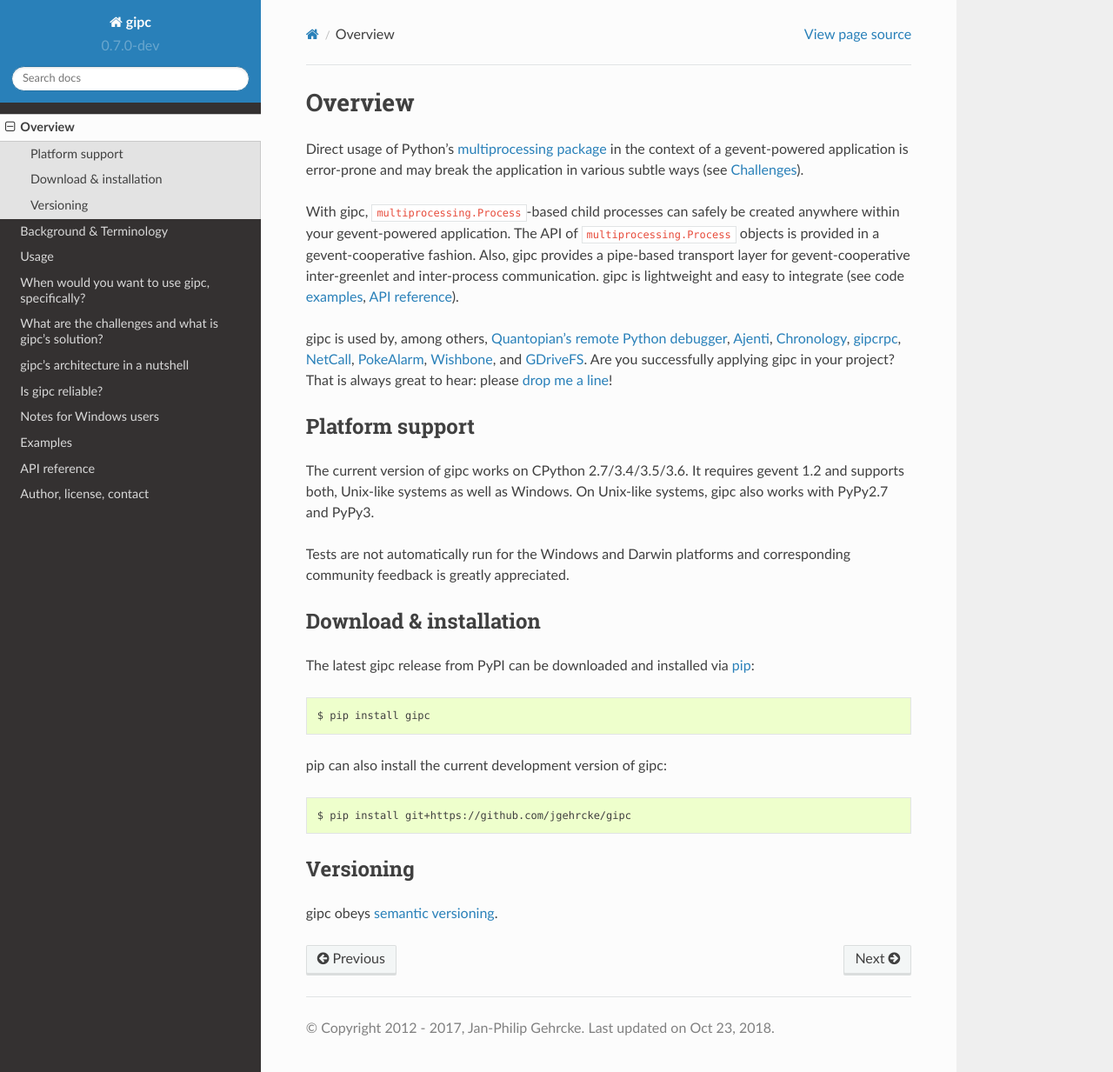
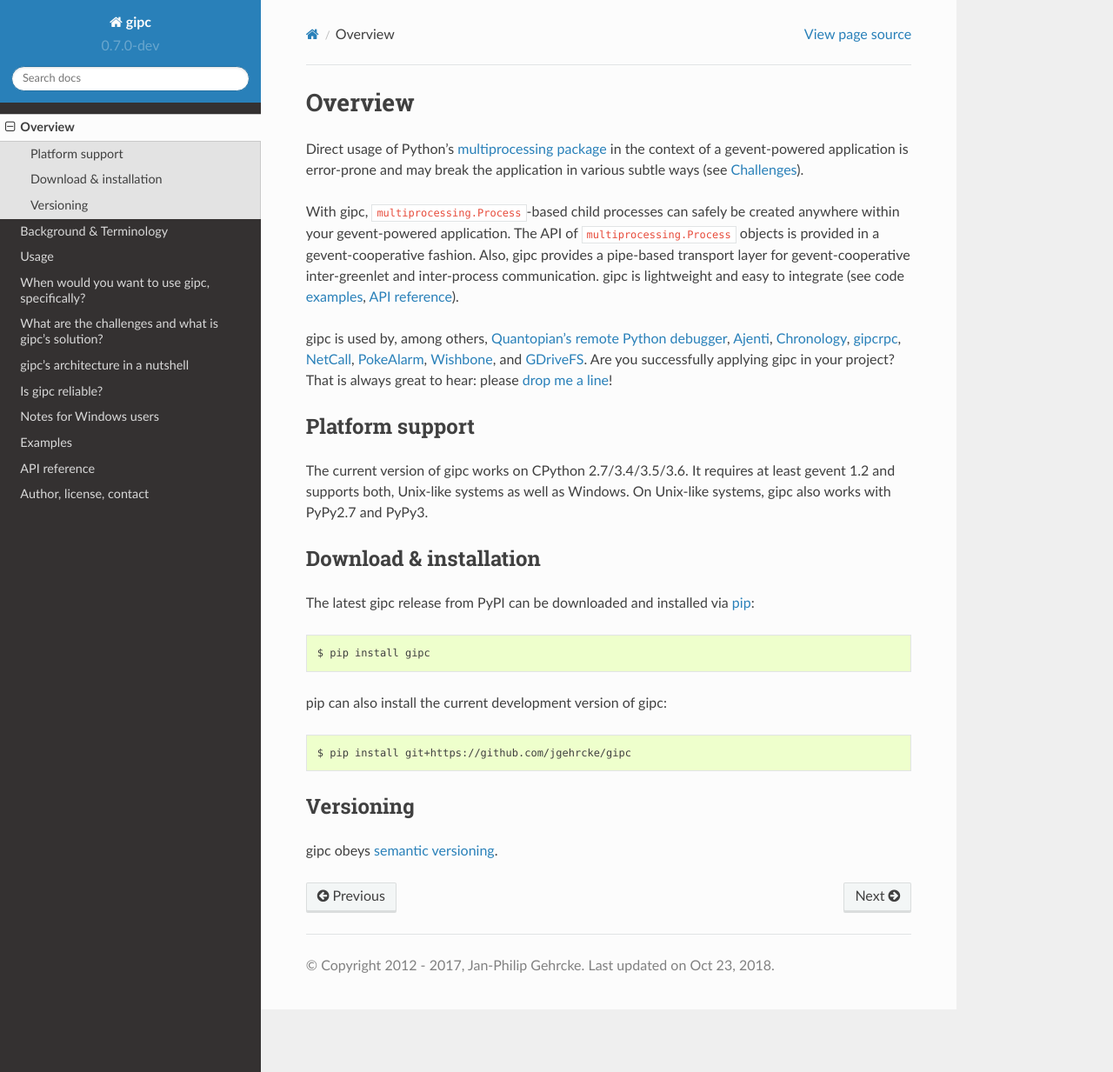
Before and after one commit to jgehrcke/gipc, a Sphinx documentation site: the page built from docs/overview.rst, in a window 1280 px wide and 1233 px high. Shown: the whole window at 87% size. Built offline with Sphinx 7.4.7 and the Read the Docs theme 2.0.0, drawn with Linux system fonts in a browser that asks for light colours.

Commit message:
docs: editorial changes

```diff
--- a/README.rst
+++ b/README.rst
@@ -30,6 +30,7 @@
 Also, gipc provides a pipe-based transport layer for gevent-cooperative
 inter-greenlet and inter-process communication. gipc is lightweight and easy to
 integrate.
+
 
 Code examples
 =============
--- a/docs/background.rst
+++ b/docs/background.rst
@@ -39,7 +39,7 @@
 execution unit waits for an event to arrive it does not need to consume CPU
 time. However, surely, the execution unit would like to proceed executing
 *immediately* once the event it waited for has arrived. No unnecessary delays,
-please, right!
+please!
 
 The kinds of events referred to above are generally provided by the operating
 system to the program through one of many operating system-specific event
--- a/docs/challenges.rst
+++ b/docs/challenges.rst
@@ -79,8 +79,8 @@
 accumulates a little bit of uncollectable garbage for every newly generated
 process generation in the hierarchy. However, this should only be a problem when
 the application grows the process hierarchy arbitrarily deep over time, i.e.
-when a child process starts a child process which starts a child proces, ..., in
-an unbounded fashion. If you don't do that it's fine.
+when a child process starts a child process which starts a child process, ...,
+in an unbounded fashion. If you don't do that it's fine.
 
 On POSIX-compliant systems gipc entirely avoids multiprocessing's child
 monitoring implementation (which is based on the class of ``wait`` system calls)
--- a/docs/contact.rst
+++ b/docs/contact.rst
@@ -7,4 +7,4 @@
 licensed under the MIT license (see `LICENSE
 <https://github.com/jgehrcke/gipc/blob/master/LICENSE>`_ file for details). Your
 feedback is highly appreciated. You can contact me at jgehrcke@googlemail.com or
-use the `Bitbucket issue tracker <https://bitbucket.org/jgehrcke/gipc/issues>`_.
+use the `GitHub issue tracker <https://github.com/jgehrcke/gipc/issues>`_.
--- a/docs/examples.rst
+++ b/docs/examples.rst
@@ -6,6 +6,11 @@
 This section shows three example programs using gipc. These examples have been
 created mainly for educational purposes and might therefore lack real-world
 purpose :-). I hope they are useful!
+
+The latest version of these examples can be found `on GitHub
+<https://github.com/jgehrcke/gipc>`_ (that code there is also run as part of CI
+and contains a few consolidations for platforms like Windows and mac OS which
+are left out in the snippets below).
 
 - :ref:`exampleipc`
 - :ref:`exampleserverclient`
--- a/docs/overview.rst
+++ b/docs/overview.rst
@@ -36,12 +36,9 @@
 Platform support
 ================
 
-The current version of gipc works on CPython 2.7/3.4/3.5/3.6. It requires gevent
-1.2 and supports both, Unix-like systems as well as Windows. On Unix-like
-systems, gipc also works with PyPy2.7 and PyPy3.
-
-Tests are not automatically run for the Windows and Darwin platforms and
-corresponding community feedback is greatly appreciated.
+The current version of gipc works on CPython 2.7/3.4/3.5/3.6. It requires at
+least gevent 1.2 and supports both, Unix-like systems as well as Windows. On
+Unix-like systems, gipc also works with PyPy2.7 and PyPy3.
 
 
 .. _installation:
```
Also changed, not shown: other parts of README.rst (+1 -1 lines).
